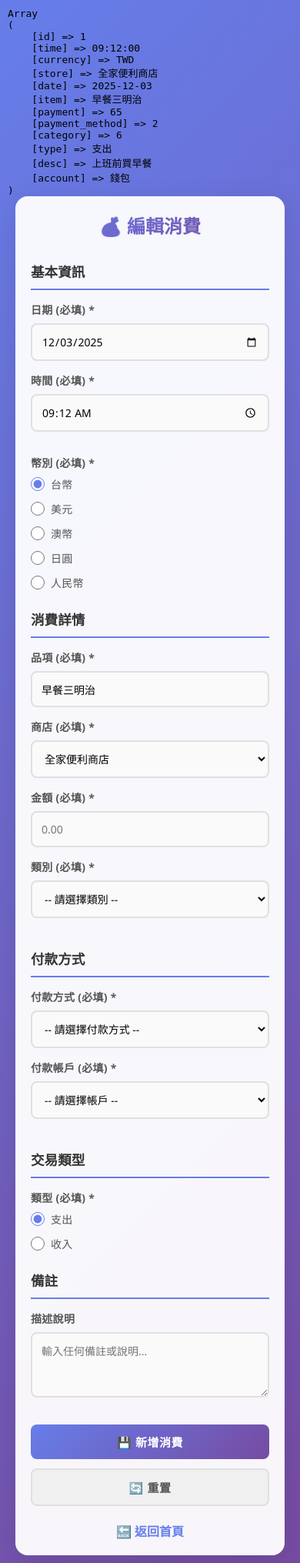
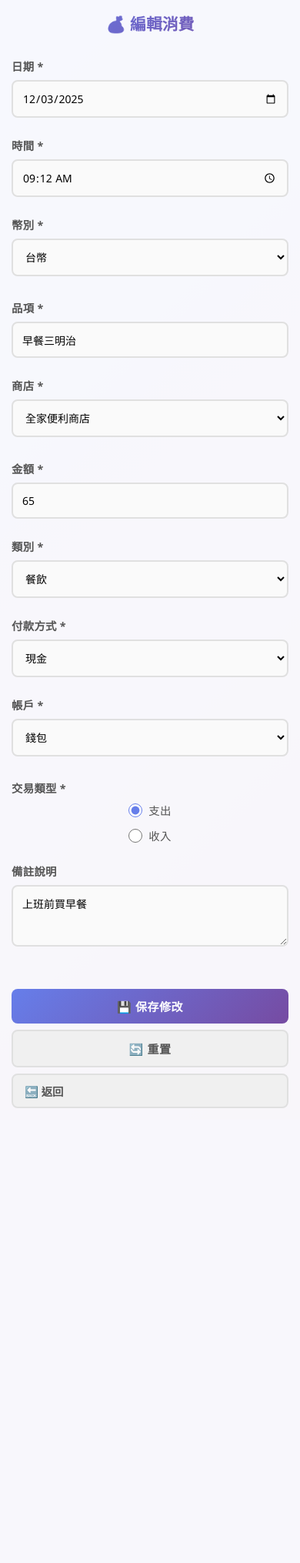
Before and after one commit to mackliu/11402-PYP-MYSQL, a PHP site: page /finance/edit.php?id=1 in a window 390 px wide. Shown: the whole page at 77% size. After the commit the page ends 1440 px from the top, so only its background shows below. Run offline with PHP 8.4, Linux system fonts and the light colour scheme; data comes from the database, SQL or seed files in the repository.

Commit message:
完成消費紀錄的編輯功能

```diff
--- a/finance/edit.php
+++ b/finance/edit.php
@@ -4,9 +4,9 @@
 
 $sql="SELECT * FROM `daily_account` WHERE `id`='{$_GET['id']}'";
 $exp=$pdo->query($sql)->fetch(PDO::FETCH_ASSOC);
-echo "<pre>";
+/* echo "<pre>";
 print_r($exp);
-echo "</pre>";
+echo "</pre>"; */
 ?>
 
 <!DOCTYPE html>
@@ -19,157 +19,123 @@
 </head>
 <body>
     <div class="container">
-        <div class="form-container">
+        <div class="form-container form-container-wide">
             <h1>💰 編輯消費</h1>
-            <form action="insert_expense.php" method="post">
+            <form action="edit_expense.php" method="post">
+                <input type="hidden" name="id" value="<?=$exp['id'];?>">
 
-                <div class="form-section">
-                    <h3>基本資訊</h3>
-
-                    <div class="form-row">
+                <!-- 第一行：日期、時間、幣別 -->
+                <div class="form-grid-3">
                     <div class="form-group">
-                            <label for="date">日期 (必填) *</label>
+                        <label for="date">日期 *</label>
                         <input type="date" id="date" name="date" value="<?=$exp['date'];?>" required>
                     </div>
                     <div class="form-group">
-                            <label for="time">時間 (必填) *</label>
+                        <label for="time">時間 *</label>
                         <input type="time" id="time" name="time" value="<?=$exp['time'];?>" required>
+                    </div>
+                    <div class="form-group">
+                        <label for="currency">幣別 *</label>
+                        <select id="currency" name="currency" required>
+                            <option value="TWD" <?=($exp['currency']=='TWD')?'selected':'';?>>台幣</option>
+                            <option value="USD" <?=($exp['currency']=='USD')?'selected':'';?>>美元</option>
+                            <option value="AUD" <?=($exp['currency']=='AUD')?'selected':'';?>>澳幣</option>
+                            <option value="JPY" <?=($exp['currency']=='JPY')?'selected':'';?>>日圓</option>
+                            <option value="CNY" <?=($exp['currency']=='CNY')?'selected':'';?>>人民幣</option>
+                        </select>
                     </div>
                 </div>
 
+                <!-- 第二行：品項、商店 -->
+                <div class="form-grid-2">
                     <div class="form-group">
-                        <label for="currency">幣別 (必填) *</label>
-                        <div class="radio-group">
-                            <div class="radio-item">
-                                <input type="radio" name="currency" id="currency_twd" value="TWD" <?=($exp['currency']=='TWD')?'checked':'';?>>
-                                <label for="currency_twd">台幣</label>
-                            </div>
-                            <div class="radio-item">
-                                <input type="radio" name="currency" id="currency_usd" value="USD" <?=($exp['currency']=='USD')?'checked':'';?>>
-                                <label for="currency_usd">美元</label>
-                            </div>
-                            <div class="radio-item">
-                                <input type="radio" name="currency" id="currency_aud" value="AUD" <?=($exp['currency']=='AUD')?'checked':'';?>>
-                                <label for="currency_aud">澳幣</label>
-                            </div>
-                            <div class="radio-item">
-                                <input type="radio" name="currency" id="currency_jpy" value="JPY" <?=($exp['currency']=='JPY')?'checked':'';?>>
-                                <label for="currency_jpy">日圓</label>
-                            </div>
-                            <div class="radio-item">
-                                <input type="radio" name="currency" id="currency_cny" value="CNY" <?=($exp['currency']=='CNY')?'checked':'';?>>
-                                <label for="currency_cny">人民幣</label>
-                            </div>
-                        </div>
-                    </div>
-                </div>
-
-                <div class="form-section">
-                    <h3>消費詳情</h3>
-
-                    <div class="form-group">
-                        <label for="item">品項 (必填) *</label>
+                        <label for="item">品項 *</label>
                         <input type="text" id="item" name="item" value="<?=$exp['item'];?>" placeholder="例：咖啡、午餐" required>
                     </div>
-
                     <div class="form-group">
-                        <label for="store">商店 (必填) *</label>
+                        <label for="store">商店 *</label>
                         <select name="store" id="store" required>
-                            <option value="">-- 請選擇或輸入商店 --</option>
+                            <option value="">-- 請選擇商店 --</option>
                             <?php $stores=$pdo->query("SELECT `id`,`store` FROM `daily_account` GROUP BY `store`")->fetchALL(PDO::FETCH_ASSOC);
                                 foreach($stores as $store){
                                     $sel=($exp['store']==$store['store'])?'selected':'';
-
                                     echo "<option value='{$store['store']}' $sel>{$store['store']}</option>";
                             }
                             ?>
                         </select>
                     </div>
+                </div>
 
-                    <div class="form-row">
+                <!-- 第三行：金額、類別、付款方式、帳戶 -->
+                <div class="form-grid-4">
                     <div class="form-group">
-                            <label for="payment">金額 (必填) *</label>
-                            <input type="number" id="payment" name="payment" placeholder="0.00" step="0.01" min="0" required>
+                        <label for="payment">金額 *</label>
+                        <input type="number" id="payment" name="payment" value="<?=$exp['payment'];?>" placeholder="0.00" step="0.01" min="0" required>
                     </div>
                     <div class="form-group">
-                            <label for="category">類別 (必填) *</label>
+                        <label for="category">類別 *</label>
                         <select name="category" id="category" required>
-                                <option value="">-- 請選擇類別 --</option>
+                            <option value="">-- 請選擇 --</option>
                             <?php $categories=$pdo->query("SELECT `id`,`name` FROM `category`")->fetchALL(PDO::FETCH_ASSOC);
                                 foreach($categories as $cat){
-                                        echo "<option value='{$cat['id']}'>{$cat['name']}</option>";
+                                    $sel=($exp['category']==$cat['id'])?'selected':'';
+                                    echo "<option value='{$cat['id']}' $sel>{$cat['name']}</option>";
+                                }
+                            ?>
+                        </select>
+                    </div>
+                    <div class="form-group">
+                        <label for="payment_method">付款方式 *</label>
+                        <select name="payment_method" id="payment_method" required>
+                            <option value="">-- 請選擇 --</option>
+                            <option value="1" <?=($exp['payment_method']=='1')?'selected':'';?>>信用卡</option>
+                            <option value="2" <?=($exp['payment_method']=='2')?'selected':'';?>>現金</option>
+                            <option value="3" <?=($exp['payment_method']=='3')?'selected':'';?>>電子支付</option>
+                        </select>
+                    </div>
+                    <div class="form-group">
+                        <label for="account">帳戶 *</label>
+                        <select name="account" id="account" required>
+                            <option value="">-- 請選擇 --</option>
+                            <?php
+                                $accounts=$pdo->query("SELECT `account` FROM `daily_account` GROUP BY  `account`")->fetchALL(PDO::FETCH_ASSOC);
+                                foreach($accounts as $acc){
+                                    $sel=($exp['account']==$acc['account'])?'selected':'';
+                                    echo "<option value='{$acc['account']}' $sel>{$acc['account']}</option>";
                                 }
                             ?>
                         </select>
                     </div>
                 </div>
-                </div>
 
-                <div class="form-section">
-                    <h3>付款方式</h3>
-
-                    <div class="form-row">
+                <!-- 第四行：交易類型、備註 -->
+                <div class="form-grid-2">
                     <div class="form-group">
-                            <label for="payment_method">付款方式 (必填) *</label>
-                            <select name="payment_method" id="payment_method" required>
-                                <option value="">-- 請選擇付款方式 --</option>
-                                <option value="1">信用卡</option>
-                                <option value="2">現金</option>
-                                <option value="3">電子支付</option>
-                            </select>
-                        </div>
-                        <div class="form-group">
-                            <label for="account">付款帳戶 (必填) *</label>
-                            <select name="account" id="account" required>
-                                <option value="">-- 請選擇帳戶 --</option>
-                                <?php
-                                    $accounts=$pdo->query("SELECT `account` FROM `daily_account` GROUP BY  `account`")->fetchALL(PDO::FETCH_ASSOC);
-
-                                    foreach($accounts as $acc){
-                                        echo "<option value='{$acc['account']}'>{$acc['account']}</option>";
-                                    }
-                                ?>
-                            </select>
-                        </div>
-                    </div>
-                </div>
-
-                <div class="form-section">
-                    <h3>交易類型</h3>
-
-                    <div class="form-group">
-                        <label>類型 (必填) *</label>
-                        <div class="radio-group">
+                        <label>交易類型 *</label>
+                        <div class="radio-group-inline">
                             <div class="radio-item">
-                                <input type="radio" id="type_expense" name="type" value="支出" checked required>
+                                <input type="radio" id="type_expense" name="type" value="支出" <?=($exp['type']=='支出')?'checked':'';?> required>
                                 <label for="type_expense">支出</label>
                             </div>
                             <div class="radio-item">
-                                <input type="radio" id="type_income" name="type" value="收入" required>
+                                <input type="radio" id="type_income" name="type" value="收入" <?=($exp['type']=='收入')?'checked':'';?> required>
                                 <label for="type_income">收入</label>
                             </div>
                         </div>
                     </div>
-                </div>
-
-                <div class="form-section">
-                    <h3>備註</h3>
-
                     <div class="form-group">
-                        <label for="desc">描述說明</label>
-                        <textarea id="desc" name="desc" placeholder="輸入任何備註或說明..." rows="3" style="resize: vertical;"></textarea>
+                        <label for="desc">備註說明</label>
+                        <textarea id="desc" name="desc" placeholder="輸入任何備註..." style="resize: vertical;"><?=$exp['desc'];?></textarea>
                     </div>
                 </div>
 
+                <!-- 按鈕行 -->
                 <div class="form-buttons">
-                    <input type="submit" value="💾 新增消費">
+                    <input type="submit" value="💾 保存修改">
                     <input type="reset" value="🔄 重置">
+                    <a href="index.php" class="btn btn-secondary">🔙 返回</a>
                 </div>
             </form>
-
-            <div class="back-link">
-                <a href="index.php">🔙 返回首頁</a>
-            </div>
         </div>
     </div>
 </body>
--- a/finance/style.css
+++ b/finance/style.css
@@ -291,6 +291,39 @@
     box-shadow: 0 8px 32px rgba(0, 0, 0, 0.1);
 }
 
+.form-container-wide {
+    max-width: 1000px;
+    padding: 30px;
+}
+
+.form-grid-2 {
+    display: grid;
+    grid-template-columns: 1fr 1fr;
+    gap: 15px;
+    margin-bottom: 15px;
+}
+
+.form-grid-3 {
+    display: grid;
+    grid-template-columns: 1fr 1fr 1fr;
+    gap: 15px;
+    margin-bottom: 15px;
+}
+
+.form-grid-4 {
+    display: grid;
+    grid-template-columns: 1fr 1fr 1fr 1fr;
+    gap: 15px;
+    margin-bottom: 15px;
+}
+
+.radio-group-inline {
+    display: flex;
+    gap: 20px;
+    align-items: center;
+    margin-top: 8px;
+}
+
 .form-container h1 {
     font-size: 2em;
     background: linear-gradient(135deg, #667eea 0%, #764ba2 100%);
@@ -536,6 +569,11 @@
         margin: 0 10px;
     }
 
+    .form-container-wide {
+        max-width: 100%;
+        padding: 20px;
+    }
+
     .form-container h1 {
         font-size: 1.5em;
     }
@@ -545,12 +583,26 @@
         gap: 0;
     }
 
+    .form-grid-2,
+    .form-grid-3,
+    .form-grid-4 {
+        grid-template-columns: 1fr;
+        gap: 10px;
+    }
+
     .form-buttons {
         flex-direction: column;
+        gap: 10px;
+    }
+
+    .form-buttons input,
+    .form-buttons a {
+        width: 100%;
     }
 
     .radio-group,
-    .checkbox-group {
+    .checkbox-group,
+    .radio-group-inline {
         flex-direction: column;
         gap: 12px;
     }
@@ -558,29 +610,88 @@
 
 @media (max-width: 480px) {
     body {
-        padding: 10px;
+        padding: 0;
     }
 
     .header {
-        padding: 20px;
-        margin-bottom: 20px;
+        padding: 15px;
+        border-radius: 0;
+        margin: 0;
     }
 
     .header h1 {
-        font-size: 1.5em;
+        font-size: 1.3em;
     }
 
-    .header p {
-        font-size: 0.95em;
+    .header nav {
+        gap: 5px;
     }
 
-    table th {
-        font-size: 12px;
-        padding: 8px 6px;
+    .header nav a {
+        font-size: 0.9em;
+        padding: 8px 12px;
     }
 
+    .table-wrapper {
+        margin: 0;
+        border-radius: 0;
+    }
+
+    .form-container-wide {
+        max-width: 100%;
+        padding: 15px;
+        margin: 0;
+        border-radius: 0;
+    }
+
+    .form-container {
+        max-width: 100%;
+        padding: 15px;
+        margin: 0;
+        border-radius: 0;
+    }
+
+    .form-container h1,
+    .form-container h2 {
+        font-size: 1.3em;
+    }
+
+    .form-group label {
+        font-size: 0.9em;
+    }
+
+    .form-group input,
+    .form-group select,
+    .form-group textarea {
+        font-size: 14px;
+    }
+
+    textarea {
+        height: 80px;
+        resize: none;
+    }
+
+    .form-buttons {
+        gap: 8px;
+    }
+
+    .btn {
+        font-size: 0.9em;
+        padding: 10px 15px;
+    }
+
+    .btn-edit,
+    .btn-delete {
+        padding: 8px 12px;
+        font-size: 0.85em;
+    }
+
+    table {
+        font-size: 11px;
+    }
+
+    table th,
     table td {
-        font-size: 12px;
         padding: 8px 6px;
     }
 
@@ -590,4 +701,8 @@
         font-size: 10px;
         padding: 3px 8px;
     }
+
+    .btn-group {
+        gap: 5px;
+    }
 }
```
Also changed, not shown: finance/edit_expense.php (added, +28 -0 lines). Lines whose indentation alone changed are shown as unchanged.
